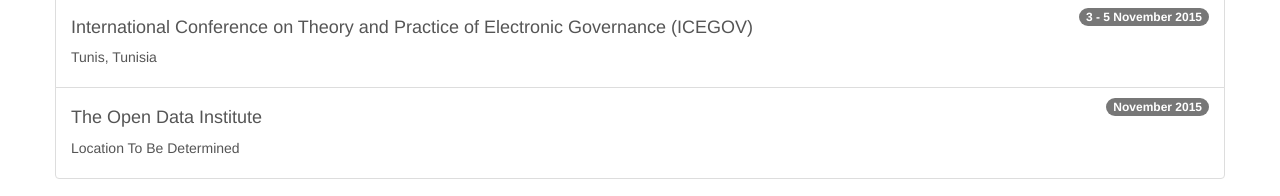
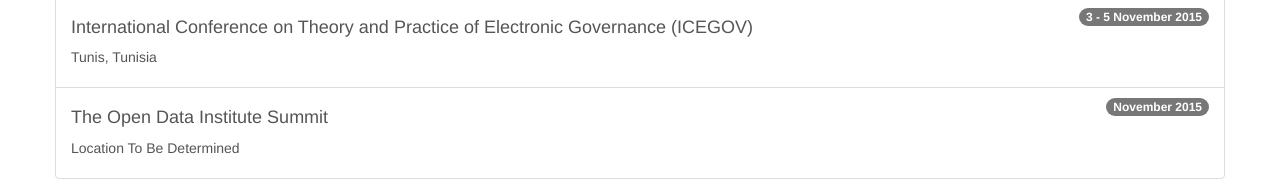
Before and after one commit to technickle/open-data-resources, a Jekyll site: the page built from events/index.md, in a window 1280 px wide. Shown: the part 846-1042 px from the top of the page. Built offline with Jekyll 4.4.1, drawn with Linux system fonts in a browser that asks for light colours; nearby versions of some CDN libraries.

Commit message:
Update index.md

```diff
--- a/events/index.md
+++ b/events/index.md
@@ -47,7 +47,7 @@ layout: default
   </a>
   <a class="list-group-item" href="http://summit.theodi.org/">
     <span class="badge">November 2015</span>
-    <h4>The Open Data Institute</h4>
+    <h4>The Open Data Institute Summit</h4>
     <p>Location To Be Determined</p>
   </a>
 </div>
```
